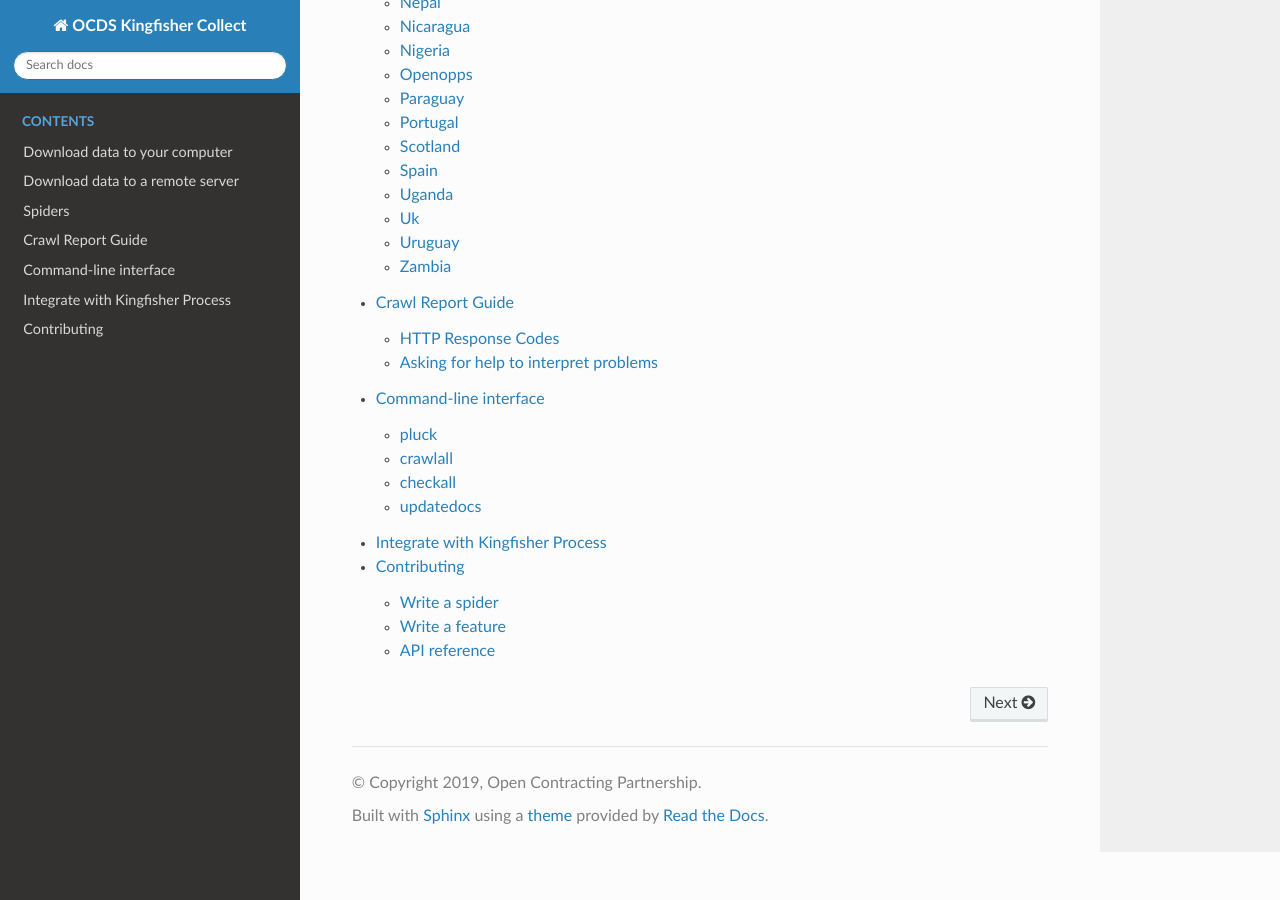
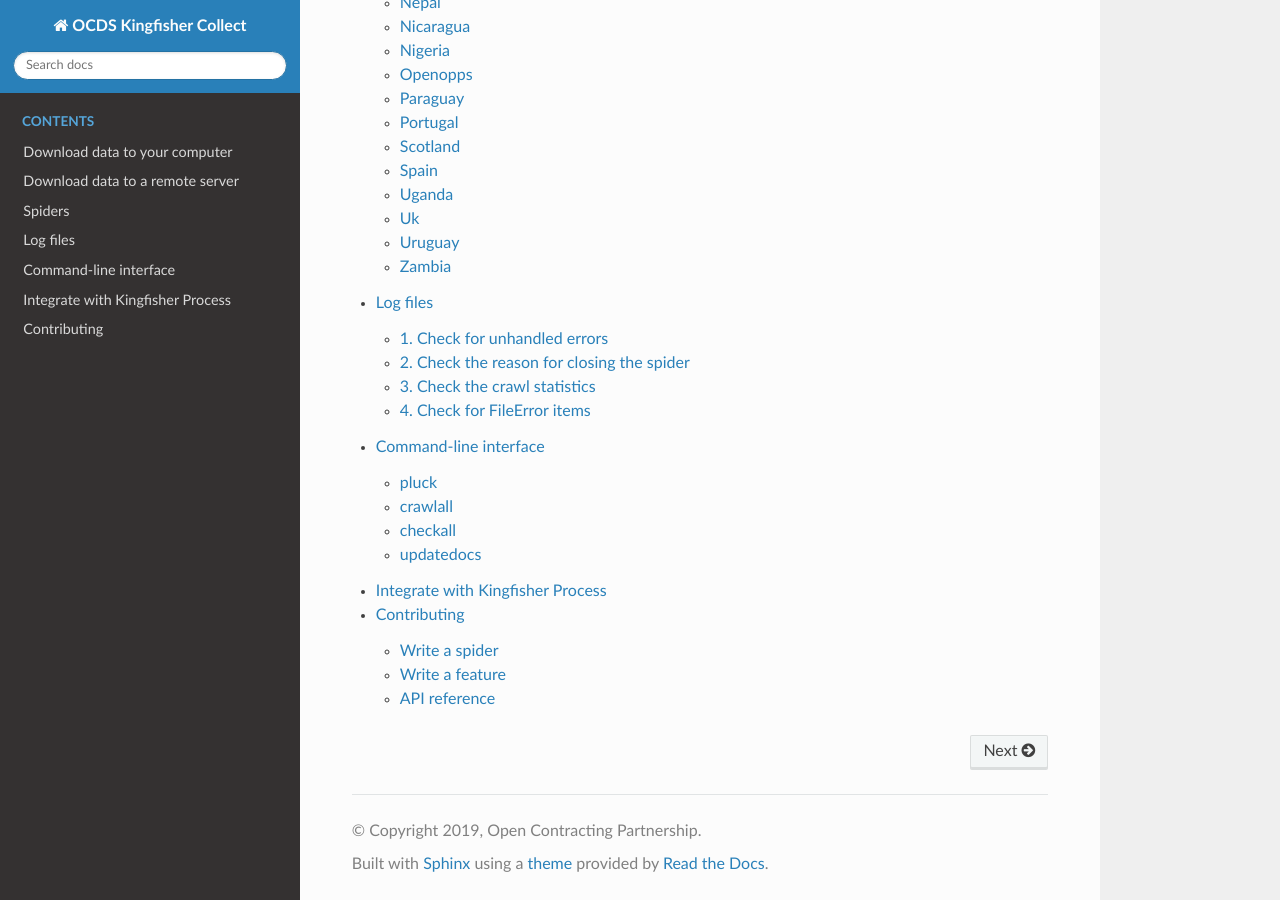
Before and after one commit to open-contracting/kingfisher-collect, a Sphinx documentation site: the page built from docs/index.rst, in a window 1280 px wide and 900 px high, scrolled down 2123 px. Built offline with Sphinx 7.4.7 and the Read the Docs theme 2.0.0, drawn with Linux system fonts in a browser that asks for light colours; some of the changed lines change nothing that is shown.

Commit message:
Rewrite logs docs, closes #198

```diff
--- a/docs/crawl-report-guide.rst
+++ /dev/null
@@ -1,36 +0,0 @@
-Crawl Report Guide
-==================
-
-A Scrapy crawl is turned into a report. This page has tips on how to interpret this.
-
-HTTP Response Codes
--------------------
-
-Look for a line that tells you how many 200 (Ok) response codes there were.
-
-::
-
-     'downloader/response_status_count/200': 1,
-
-Make sure there are no lines for HTTP codes that were not a 200 status. For example,
-
-::
-
-     'downloader/response_status_count/404': 1,
-
-Note there are times that spiders are able to recover from non-200 errors themselves.
-
-For example, some of the Paraguay spiders need an authentication token. The server may send a 401 or 429 code if there are problems, and the spider can detect that and retry.
-
-This means the presence of a non-200 line is not always a error, but it should always be checked.
-
-Asking for help to interpret problems
--------------------------------------
-
-Unfortunately, it's hard to give clear guides on how to interpret problems as the advice can differ a lot for different spiders.
-
-For hosted Kingfisher, please ask a developer for help with any issues.
-
-If you are running Kingfisher yourself, please open an issue in `GitHub <https://github.com/open-contracting/kingfisher-collect>`_.
-
-In both cases, we will try and build up this documentation as common patterns are uncovered.
--- a/docs/index.rst
+++ b/docs/index.rst
@@ -40,7 +40,7 @@
    local.rst
    scrapyd.rst
    spiders.rst
-   crawl-report-guide.rst
+   logs.rst
    cli.rst
    kingfisher_process.rst
    contributing/index.rst
--- /dev/null
+++ b/docs/logs.rst
@@ -0,0 +1,148 @@
+Log files
+=========
+
+Scrapy log files contain a wealth of information. This page offers ways to quickly extract information from them.
+
+If you can't debug an issue on your own, create an issue on `GitHub <https://github.com/open-contracting/kingfisher-collect/issues>`__.
+
+1. Check for unhandled errors
+-----------------------------
+
+Kingfisher Collect can handle errors and continue crawling. This step is to check whether any errors were unhandled.
+
+Read the last line of the log file:
+
+.. code-block:: shell
+
+   tail -n 1 logfile.log
+
+If the line looks like:
+
+.. code-block:: none
+
+   2020-01-10 12:34:56 [scrapy.core.engine] INFO: Spider closed (REASON)
+
+Then all errors were handled. Otherwise, either a shutdown was forced (e.g. pressing ``Ctrl-C`` twice), or an error wasn't handled. You can read the lines at the end of the file for context:
+
+.. code-block:: shell
+
+   less +G logfile.log
+
+2. Check the reason for closing the spider
+------------------------------------------
+
+The last line of the log file (taken above) looked like:
+
+.. code-block:: none
+
+   2020-01-10 12:34:56 [scrapy.core.engine] INFO: Spider closed (REASON)
+
+Reasons implemented by Scrapy's core are:
+
+cancelled
+  The spider closed for an unknown reason
+finished
+  The crawl finished successfully, but not necessarily without errors
+shutdown
+  The crawl was shutdown gracefully (e.g. pressing ``Ctrl-C`` once)
+
+Reasons implemented by Scrapy's extensions are:
+
+closespider_errorcount
+  The spider reached the maximum error count, set by the `CLOSESPIDER_ERRORCOUNT <https://docs.scrapy.org/en/latest/topics/extensions.html#closespider-errorcount>`__ setting (the :ref:`pluck` and :ref:`crawlall` commands set it to 1, otherwise off by default)
+closespider_itemcount
+  The spider reached the maximum item count, set by the `CLOSESPIDER_ITEMCOUNT <https://docs.scrapy.org/en/latest/topics/extensions.html#closespider-itemcount>`__ setting (off by default)
+closespider_pagecount
+  The spider reached the maximum page count, set by the `CLOSESPIDER_PAGECOUNT <https://docs.scrapy.org/en/latest/topics/extensions.html#closespider-pagecount>`__ setting (off by default)
+closespider_timeout
+  The spider remained open longer than the timeout, set by the `CLOSESPIDER_TIMEOUT <https://docs.scrapy.org/en/latest/topics/extensions.html#closespider-timeout>`__ setting (off by default)
+memusage_exceeded
+  The spider exceeded the maximum allowed memory, set by the `MEMUSAGE_LIMIT_MB <https://docs.scrapy.org/en/latest/topics/settings.html#memusage-limit-mb>`__ setting (off by default)
+
+Reasons implemented by Kingfisher Collect are:
+
+sample
+  The crawl reached the maximum sample size, when using the ``sample`` :ref:`spider argument<spider-argument>`
+
+3. Check the crawl statistics
+-----------------------------
+
+#. Extract the crawl statistics:
+
+   .. code-block:: bash
+
+      tac logfile.log | grep -B99 statscollectors | tac
+
+#. Check the number of error messages:
+
+   -  ``log_count/CRITICAL``
+   -  ``log_count/ERROR``
+   -  ``log_count/WARNING``
+
+   If there are any, filter for and read the messages, for example:
+
+   .. code-block:: bash
+
+      grep WARNING logfile.log
+
+#. Check the number of successful response status codes, following ``downloader/response_status_count/``:
+
+   .. code-block:: bash
+
+      grep 'downloader/response_status_count/2' logfile.log
+
+   Decide whether the number is as expected. If no lines are returned, there were no successful responses.
+
+#. Check for error response `status codes <https://httpstatuses.com/>`__, following ``downloader/response_status_count/``:
+
+   .. code-block:: bash
+
+      grep 'downloader/response_status_count/[4-5]' logfile.log
+
+   Some spiders can recover from errors: for example, 401 Unauthorized or 429 Too Many Requests. Decide whether the numbers are elevated.
+
+#. Check for spider exceptions, following ``spider_exceptions/``:
+
+   .. code-block:: bash
+
+      grep 'spider_exceptions/' logfile.log
+
+   If there are any, filter for and read the message(s) in which the exception is logged.
+
+#. Check for downloader exceptions, following ``downloader/exception_type_count/``:
+
+   .. code-block:: bash
+
+      grep 'downloader/exception_type_count/' logfile.log
+
+   If there are any, filter for and read the message(s) in which the exception is logged.
+
+   The ``downloader/exception_count`` statistic is the total number of all types of exceptions.
+
+#. Check the total number of requests for which the maximum number of retries was reached:
+
+   .. code-block:: bash
+
+      grep 'retry/max_reached' logfile.log
+
+   The number is set by the `max_retry_times <https://docs.scrapy.org/en/latest/topics/request-response.html#std-reqmeta-max_retry_times>`__ Request.meta attribute or the `RETRY_TIMES <https://docs.scrapy.org/en/latest/topics/downloader-middleware.html#std-setting-RETRY_TIMES>`__ setting.
+
+   If the maximum is reached, get the exceptions causing retries:
+
+   .. code-block:: bash
+
+      grep 'retry/reason_count/' logfile.log
+
+   Then, filter for and read the message(s) in which the exception is logged.
+
+The following statistics are not presently collected:
+
+httperror/response_ignored_count
+  Collected if the `HTTPERROR_ALLOW_ALL <https://docs.scrapy.org/en/latest/topics/spider-middleware.html#httperror-allow-all>` setting is ``False``.
+scheduler/unserializable
+  Collected if the `SCHEDULER_DEBUG <https://docs.scrapy.org/en/latest/topics/settings.html#scheduler-debug>`__ setting is ``True``.
+
+4. Check for FileError items
+----------------------------
+
+Kingfisher Collect yields some errors as FileError items. You can open the log file and search for ``'errors':`` to get more context on each error.
```
